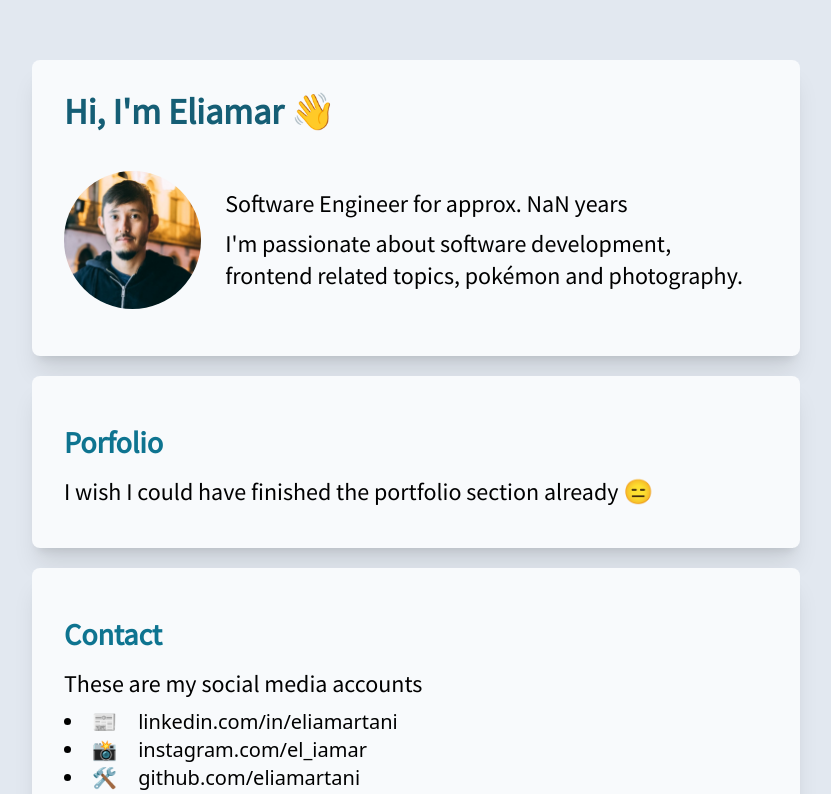
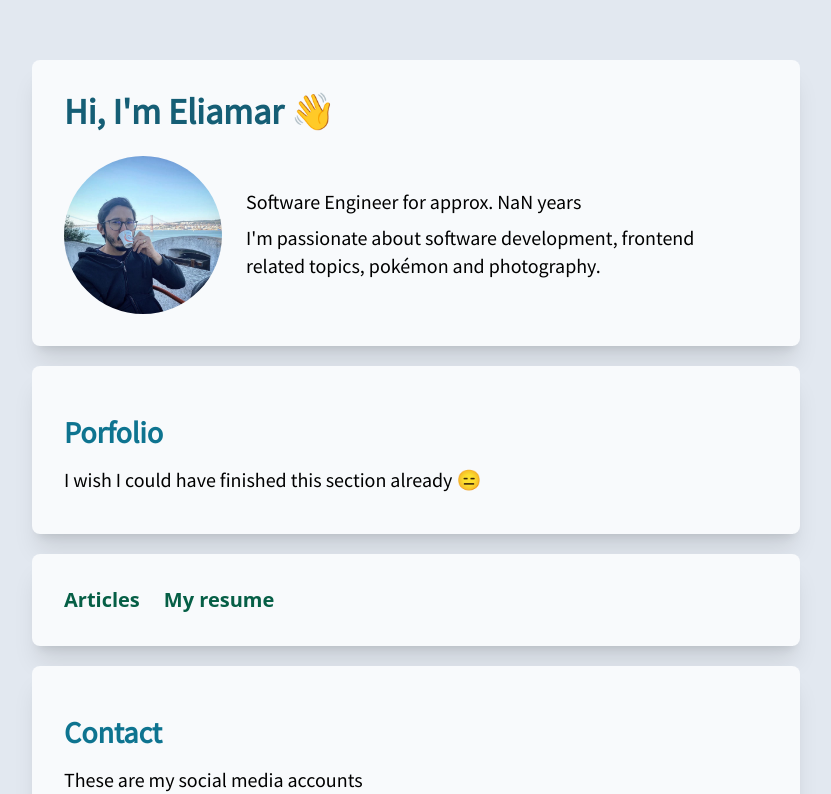
Before and after one commit to eliamartani/eliamartani.github.io, a Vue app: page / in a window 1280 px wide. Shown: the top 794 px of the page, without its empty margins (224-1055 px from the left). Built offline with nearby package versions, Linux system fonts and the light colour scheme.

Commit message:
feat: update UI

```diff
--- a/src/App.vue
+++ b/src/App.vue
@@ -9,7 +9,7 @@ import ProfilePortfolio from "./components/Profile/ProfilePortfolio.vue";
   <div class="bg-slate-200 box-border flex flex-col min-h-screen p-4 md:justify-center md:p-10">
     <profile-about />
     <profile-portfolio />
+    <profile-linkouts />
     <profile-contact />
-    <profile-linkouts />
   </div>
 </template>
--- a/src/components/Profile/ProfileAbout.vue
+++ b/src/components/Profile/ProfileAbout.vue
@@ -14,7 +14,11 @@
         />
       </figure>
       <div class="flex-auto my-4 md:m-6">
-        <p class="c-section__text">Software Engineer for approx. NaN years</p>
+        <p class="c-section__text">
+          Software Engineer for approx. NaN
+          <!-- i'm just kidding 😙 -->
+          years
+        </p>
         <p class="c-section__text">
           I'm passionate about software development, frontend related topics, pokémon and photography.
         </p>
--- a/src/components/Profile/ProfileLinkouts.vue
+++ b/src/components/Profile/ProfileLinkouts.vue
@@ -1,5 +1,6 @@
 <template>
   <section aria-label="Linkouts" class="c-section">
+    <a class="c-section__highlight" href="http://eliamar.pt/posts" title="Articles">Articles</a>
     <a class="c-section__highlight" href="http://eliamar.pt/resume" title="My resume">My resume</a>
   </section>
 </template>
--- a/src/components/Profile/ProfilePortfolio.vue
+++ b/src/components/Profile/ProfilePortfolio.vue
@@ -1,6 +1,6 @@
 <template>
   <section aria-label="Portfolio" class="c-section">
     <h2 class="c-section__title">Porfolio</h2>
-    <p class="c-section__text">I wish I could have finished the portfolio section already 😑</p>
+    <p class="c-section__text">I wish I could have finished this section already 😑</p>
   </section>
 </template>
--- a/src/styles/main.css
+++ b/src/styles/main.css
@@ -14,8 +14,12 @@
   @apply font-semibold text-emerald-800 hover:underline md:text-xl;
 }
 
+.c-section__highlight + .c-section__highlight {
+  @apply ml-6;
+}
+
 .c-section__text {
-  @apply my-2 text-xl md:text-2xl;
+  @apply my-2 text-lg md:text-xl;
 }
 
 .c-section__title {
@@ -23,7 +27,7 @@
 }
 
 .c-section-list {
-  @apply list-disc text-xl;
+  @apply list-disc text-base md:text-lg;
 }
 
 .c-section-list__emoji {
```
Also changed, not shown: src/assets/img-profile.jpeg.
